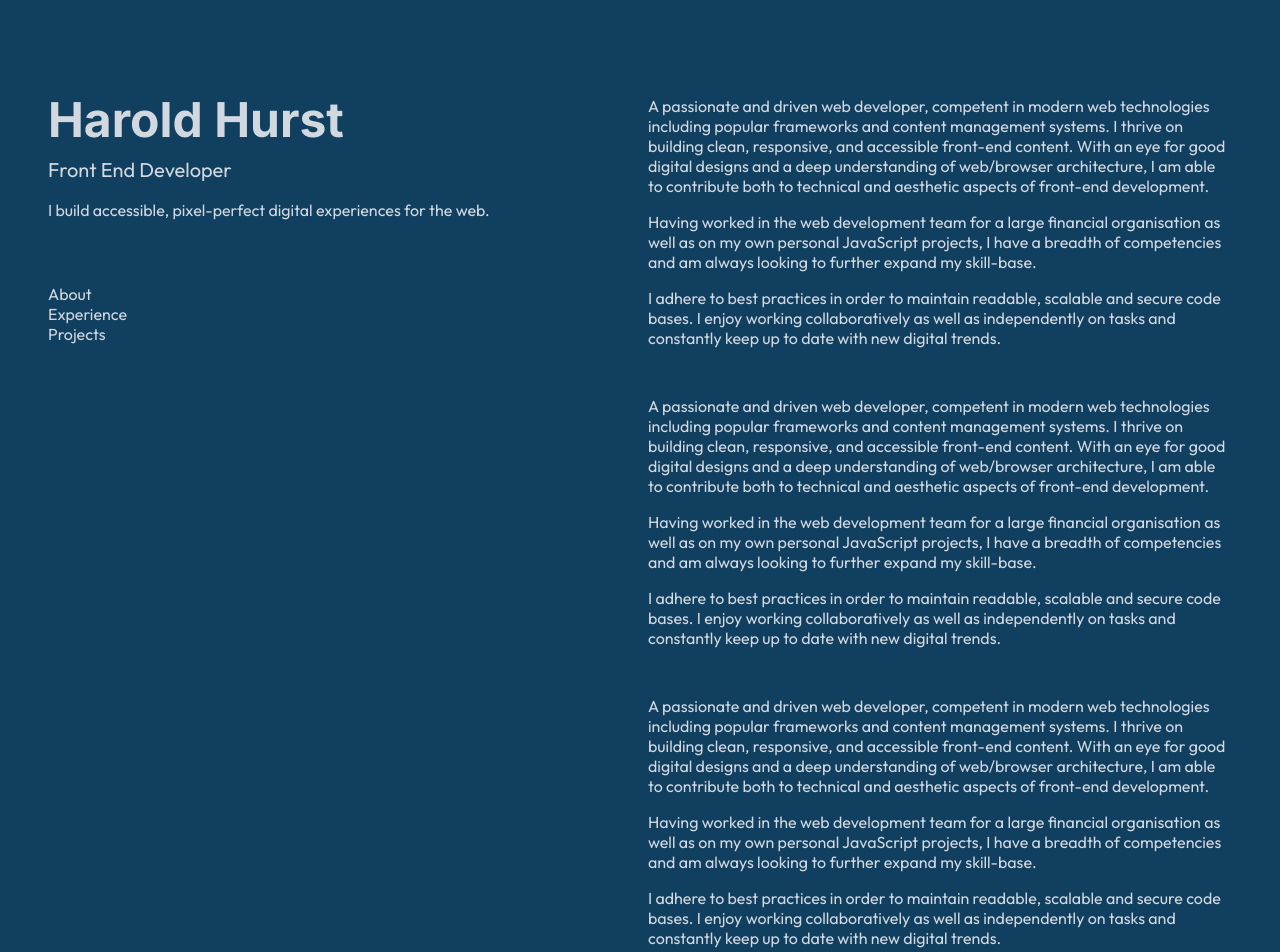
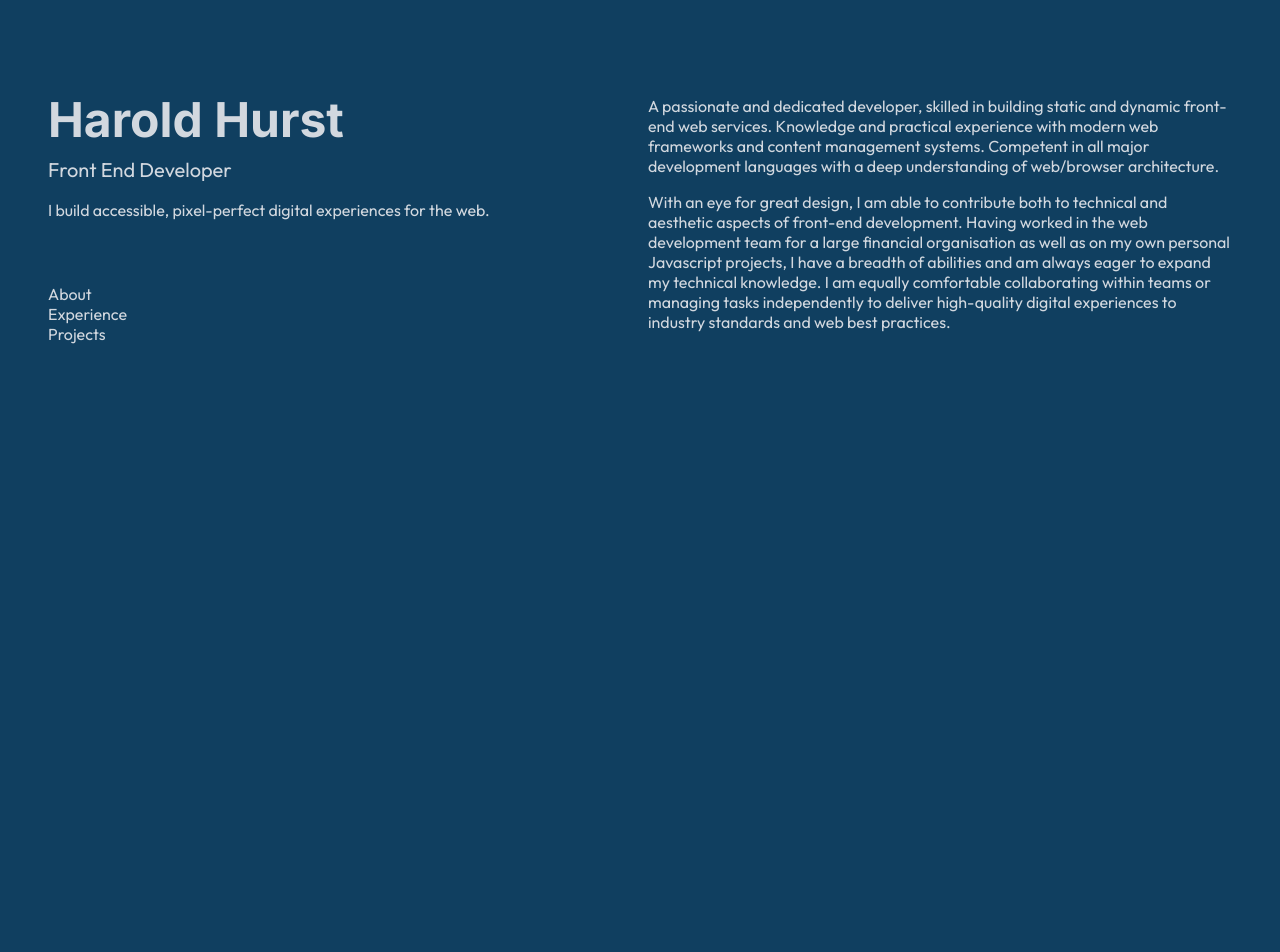
Before and after one commit to harold-hurst/next-profile, a Next.js app: page / in a window 1280 px wide. Shown: the top 952 px of the page. After the commit the page ends 800 px from the top, so only its background shows below. Built offline with nearby package versions, Linux system fonts and the light colour scheme; a web font is replaced by a local one.

Commit message:
update personal profile text

```diff
--- a/app/globals.css
+++ b/app/globals.css
@@ -11,6 +11,7 @@ html {
 body {
   max-width: 100vw;
   overflow-x: hidden;
+  background-color: #103f60;
 }
 
 
--- a/app/page.js
+++ b/app/page.js
@@ -11,10 +11,8 @@ import pageStyles from "./page.module.css";
 export default function Home() {
   return (
     <div className={pageStyles.page}>
-      <div className='mx-auto max-w-screen-xl'>
+      <div className="mx-auto max-w-screen-xl">
         <div className={pageStyles.flexContainer}>
-
-
           <header className={pageStyles.header}>
             <div>
               <h1 className={`${inter.className}`}>
@@ -24,7 +22,8 @@ export default function Home() {
               <h2 className="mt-3"> Front End Developer</h2>
 
               <p className="mt-4">
-              I build accessible, pixel-perfect digital experiences for the web.
+                I build accessible, pixel-perfect digital experiences for the
+                web.
               </p>
 
               <nav aria-label="">
@@ -51,72 +50,25 @@ export default function Home() {
           <main className={pageStyles.main}>
             <div>
               <p className="mb-4">
-              A passionate and driven web developer, competent in modern web
-              technologies including popular frameworks and content management
-              systems. I thrive on building clean, responsive, and accessible
-              front-end content. With an eye for good digital designs and a deep
-              understanding of web/browser architecture, I am able to contribute
-              both to technical and aesthetic aspects of front-end development.
+                A passionate and dedicated developer, skilled in building static
+                and dynamic front-end web services. Knowledge and practical
+                experience with modern web frameworks and content management
+                systems. Competent in all major development languages with a
+                deep understanding of web/browser architecture.
               </p>
               <p className="mb-4">
-              Having worked in the web development team for a large financial
-              organisation as well as on my own personal JavaScript projects, I
-              have a breadth of competencies and am always looking to further
-              expand my skill-base.
-            </p>
-            <p className="mb-4">
-              I adhere to best practices in order to maintain readable, scalable
-              and secure code bases. I enjoy working collaboratively as well as
-              independently on tasks and constantly keep up to date with new
-              digital trends.
-            </p>
-          </div>{" "}
-          <div>
-            <p className="mb-4">
-              A passionate and driven web developer, competent in modern web
-              technologies including popular frameworks and content management
-              systems. I thrive on building clean, responsive, and accessible
-              front-end content. With an eye for good digital designs and a deep
-              understanding of web/browser architecture, I am able to contribute
-              both to technical and aesthetic aspects of front-end development.
-            </p>
-            <p className="mb-4">
-              Having worked in the web development team for a large financial
-              organisation as well as on my own personal JavaScript projects, I
-              have a breadth of competencies and am always looking to further
-              expand my skill-base.
-            </p>
-            <p className="mb-4">
-              I adhere to best practices in order to maintain readable, scalable
-              and secure code bases. I enjoy working collaboratively as well as
-              independently on tasks and constantly keep up to date with new
-              digital trends.
-            </p>
-          </div>{" "}
-          <div>
-            <p className="mb-4">
-              A passionate and driven web developer, competent in modern web
-              technologies including popular frameworks and content management
-              systems. I thrive on building clean, responsive, and accessible
-              front-end content. With an eye for good digital designs and a deep
-              understanding of web/browser architecture, I am able to contribute
-              both to technical and aesthetic aspects of front-end development.
-            </p>
-            <p className="mb-4">
-              Having worked in the web development team for a large financial
-              organisation as well as on my own personal JavaScript projects, I
-              have a breadth of competencies and am always looking to further
-              expand my skill-base.
-            </p>
-            <p className="mb-4">
-              I adhere to best practices in order to maintain readable, scalable
-              and secure code bases. I enjoy working collaboratively as well as
-              independently on tasks and constantly keep up to date with new
-              digital trends.
+                With an eye for great design, I am able to contribute both to
+                technical and aesthetic aspects of front-end development. Having
+                worked in the web development team for a large financial
+                organisation as well as on my own personal Javascript projects,
+                I have a breadth of abilities and am always eager to expand my
+                technical knowledge. I am equally comfortable collaborating
+                within teams or managing tasks independently to deliver
+                high-quality digital experiences to industry standards and web
+                best practices.
               </p>
             </div>
           </main>
-
         </div>
       </div>
     </div>
--- a/app/page.module.css
+++ b/app/page.module.css
@@ -5,7 +5,7 @@
   portrait or landscape orientation, the element will adapt to the smaller side. */
   min-height: 100svh;
   padding: 0 80px 0;
-  background-color: #103f60;
+
   color: rgb(210, 216, 223);
   padding: 3rem 1.5rem;
 }
```
Lines whose indentation alone changed are shown as unchanged.
